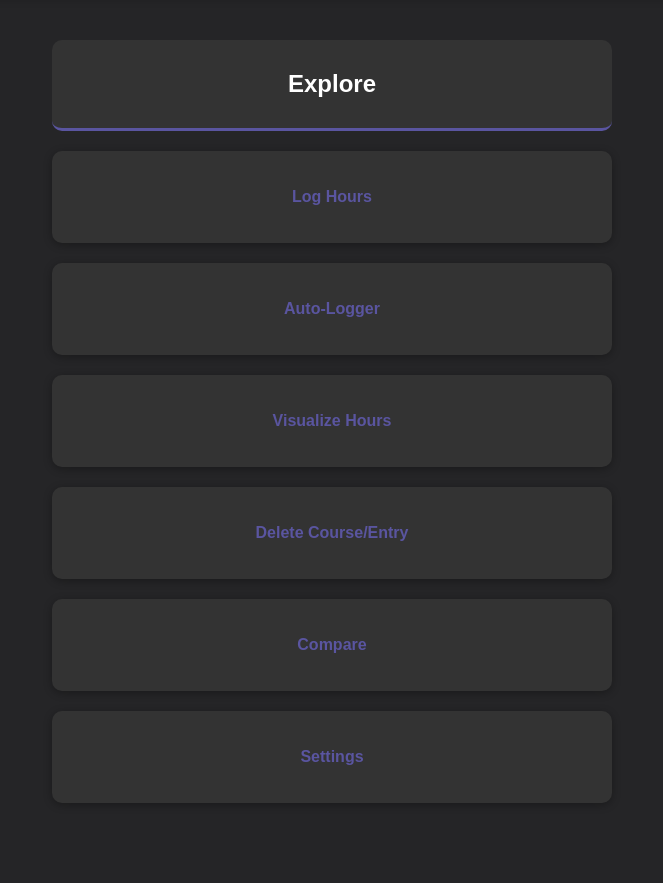
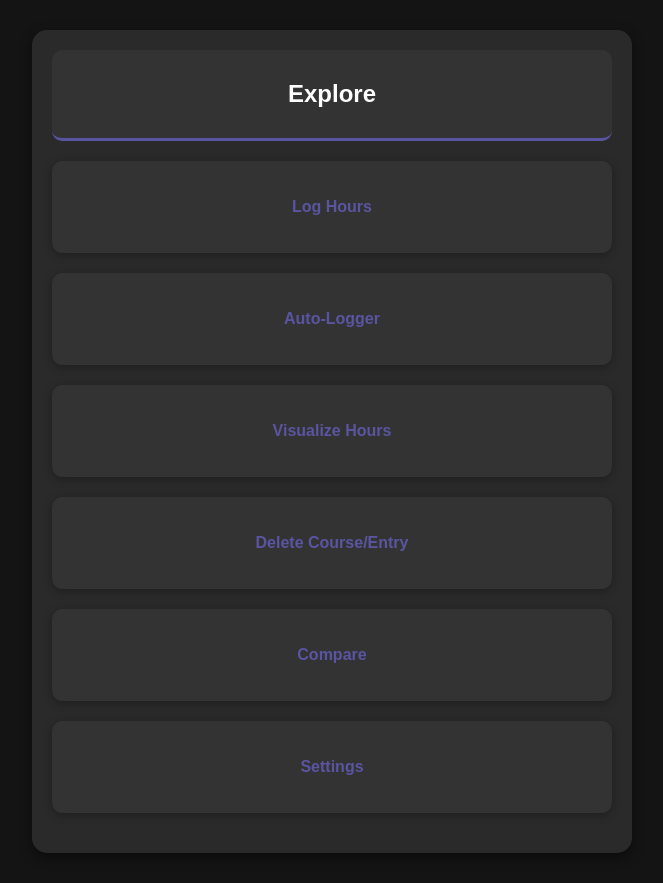
Before and after one commit to StvSz04/Student-log, a Flask app: page /dash/dashboard in a window 1280 px wide. Shown: the part 111-994 px from the top of the page, without its empty margins (308-971 px from the left). Before the commit the page ends 914 px from the top, so only its background shows below. Run offline with Flask 3, Linux system fonts and the light colour scheme; data comes from the database, SQL or seed files in the repository.

Commit message:
Added Dashboard black box around links

```diff
--- a/flaskr/static/style.css
+++ b/flaskr/static/style.css
@@ -470,10 +470,13 @@ li .username {
   }
 
   .explore {
+    background-color: #2a2a2a;
     width: 100%;
     max-width: 600px;
     padding: 20px;
     margin: 0 auto;
+    border-radius: 15px; /* Rounded corners */
+    box-shadow: 0 4px 12px rgba(0, 0, 0, 0.5); /* Subtle shadow for depth */
   }
 
   .explore ul {
--- a/flaskr/templates/dash/dashboard.html
+++ b/flaskr/templates/dash/dashboard.html
@@ -10,6 +10,7 @@
 
 {% block content %}
 <!-- Links to different user modules-->
+ <header>
   <div class="dashboard-container">
       <section class="explore"> <h1>Explore</h1>
       <ul>
@@ -23,5 +24,6 @@
 
       </section>
   </div>
+</header>
 
 {% endblock %}
```
Lines whose indentation alone changed are shown as unchanged.
